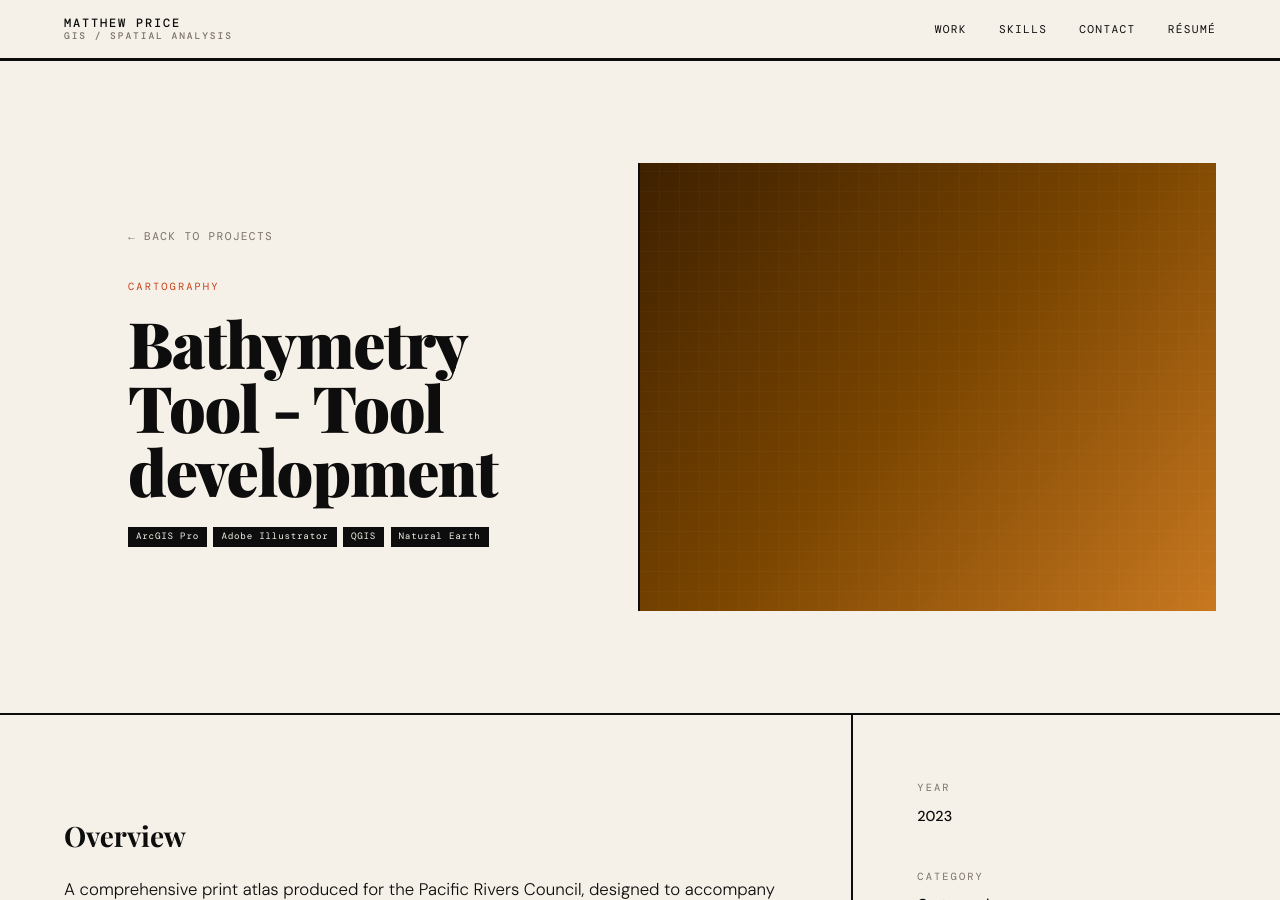
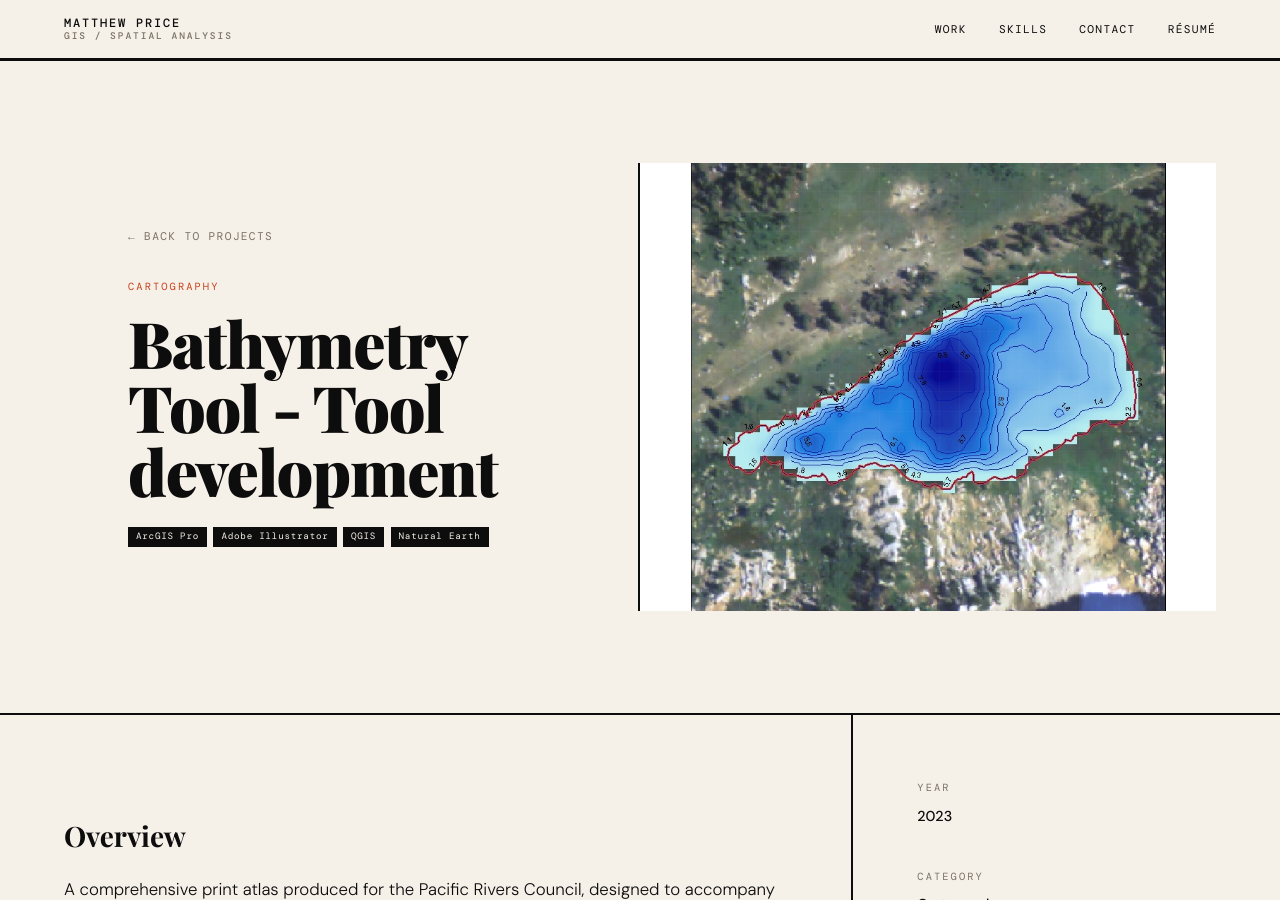
Before and after one commit to MPrice650/MPrice650.github.io, a Jekyll site: the page built from _projects/Bathymetry Tool - Tool development.md, in a window 1280 px wide and 900 px high. Built offline with Jekyll 4.4.1, drawn with Linux system fonts in a browser that asks for light colours; some web fonts are replaced.

Commit message:
Update Bathymetry Tool - Tool development.md

```diff
--- a/_projects/Bathymetry Tool - Tool development.md
+++ b/_projects/Bathymetry Tool - Tool development.md
@@ -3,6 +3,7 @@ title: "Bathymetry Tool - Tool development"
 summary: "A 48-page print atlas documenting watershed boundaries, flow accumulation, and land cover for the Pacific Coast hydrological region."
 category: Cartography
 thumb_class: carto
+thumb_image: /assets/images/BathymertyMap/Bathymetric_Map.jpg
 tools: [ArcGIS Pro, Adobe Illustrator, QGIS, Natural Earth]
 year: 2023
 role: Cartographer
```
